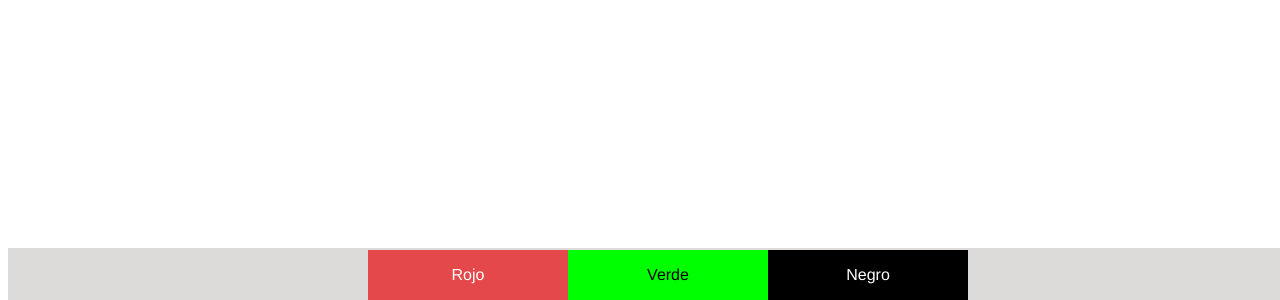
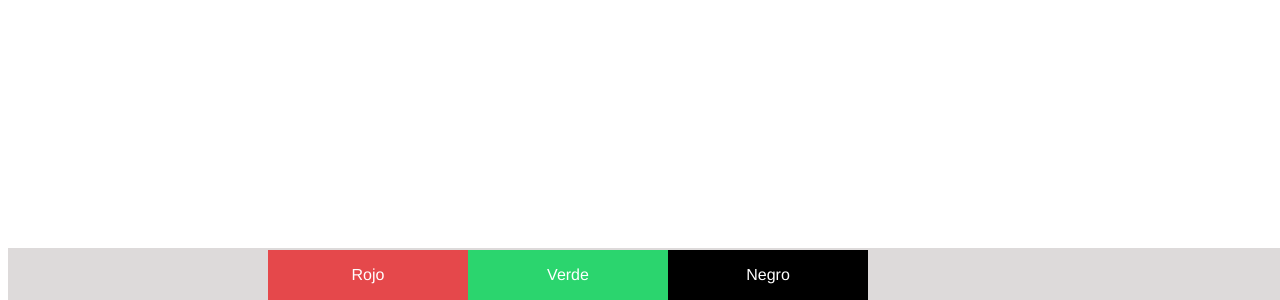
Before and after one commit to Nahuel61920/Color-selector, a plain HTML site: page index.html in a window 1280 px wide. Shown: the part 500-800 px from the top of the page. Drawn offline with Linux system fonts and the light colour scheme.

Commit message:
Update style.css

```diff
--- a/css/style.css
+++ b/css/style.css
@@ -7,7 +7,7 @@ nav{
 		border-top:2px solid #DDDADA;
 	}
 nav ul{
-    width:600px;
+	width:800px;
 	margin:0 auto;
 	list-style:none;
 }
@@ -32,10 +32,13 @@ nav ul li a:hover{
 .rojo{
 	background:#E5484B;
 }
-.verde{
-    background:#0f0;
-    color: #000 !important;;
+.blanco{
+	background:#fff;
+	color:#000;
 }
 .negro{
 	background:#000;
 }
+.verde{
+	background:#2BD56E;
+}
```
Lines whose indentation alone changed are shown as unchanged.
